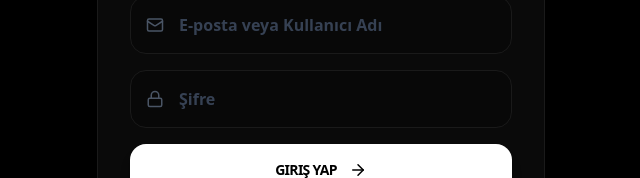
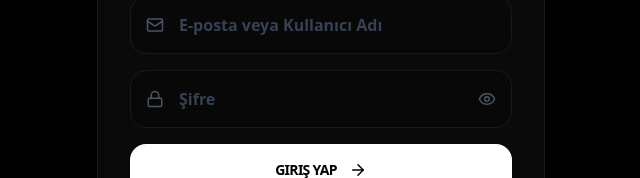
Before and after one commit to Serdarsahinn05/Linkiva, a Next.js app: page /login in a window 1280 px wide. Shown: the part 419-597 px from the top of the page, without its empty margins (319-959 px from the left). Built offline with nearby package versions, Linux system fonts and the light colour scheme.

Commit message:
Linkiva minor fixes

```diff
--- a/app/(auth)/login/page.tsx
+++ b/app/(auth)/login/page.tsx
@@ -4,13 +4,13 @@
 import { signIn } from "next-auth/react";
 import { useRouter, useSearchParams } from "next/navigation";
 import Link from "next/link";
-import { Mail, Lock, Sparkles, ArrowRight, CheckCircle2 } from "lucide-react";
+// Eye ve EyeOff ikonlarını ekledik
+import { Mail, Lock, Sparkles, ArrowRight, CheckCircle2, Eye, EyeOff } from "lucide-react";
 
 function LoginForm() {
     const router = useRouter();
     const searchParams = useSearchParams();
 
-    // URL parametrelerini yakalıyoruz
     const registered = searchParams.get("registered");
     const verified = searchParams.get("verified");
 
@@ -18,6 +18,8 @@
     const [password, setPassword] = useState("");
     const [error, setError] = useState("");
     const [loading, setLoading] = useState(false);
+
+    const [showPassword, setShowPassword] = useState(false);
 
     const handleSubmit = async (e: React.FormEvent) => {
         e.preventDefault();
@@ -31,11 +33,9 @@
         });
 
         if (res?.error) {
-            // lib/auth.ts içinde fırlattığımız "Maili onayla" hatası buraya düşer
             setError(res.error);
             setLoading(false);
         } else {
-            // Giriş başarılıysa dashboard'a git
             window.location.href = "/dashboard";
         }
     };
@@ -54,7 +54,6 @@
                 <p className="text-gray-500 text-center text-sm font-medium mt-2">Tekrar hoş geldin.</p>
             </div>
 
-            {/* DURUM 1: Kayıt oldu ama henüz onaylamadıysa */}
             {registered && !verified && !error && (
                 <div className="bg-blue-500/10 border border-blue-500/20 text-blue-400 text-xs font-bold p-4 rounded-2xl mb-6 text-center animate-in fade-in slide-in-from-top-4 duration-300">
                     Hesabın oluşturuldu! 🚀 <br />
@@ -62,7 +61,6 @@
                 </div>
             )}
 
-            {/* DURUM 2: Mailini başarıyla doğrulayıp geldiyse */}
             {verified && (
                 <div className="bg-emerald-500/10 border border-emerald-500/20 text-emerald-500 text-xs font-bold p-4 rounded-2xl mb-6 flex flex-col items-center gap-2 text-center animate-in zoom-in duration-300">
                     <CheckCircle2 size={20} />
@@ -70,14 +68,12 @@
                 </div>
             )}
 
-            {/* DURUM 3: Hata varsa (Yanlış şifre VEYA Doğrulanmamış mail) */}
             {error && (
                 <div className="bg-red-500/10 border border-red-500/20 text-red-500 text-xs font-bold p-4 rounded-2xl mb-6 text-center animate-shake">
                     {error}
                 </div>
             )}
 
-            {/* GOOGLE İLE GİRİŞ */}
             <button
                 onClick={handleGoogleLogin}
                 className="w-full flex items-center justify-center gap-3 bg-[#111] text-white border border-[#333] p-4 rounded-2xl font-black text-sm hover:bg-white hover:text-black transition-all active:scale-[0.98] mb-6 uppercase tracking-tighter"
@@ -116,14 +112,24 @@
                     <div className="absolute left-4 top-1/2 -translate-y-1/2 text-gray-600 group-focus-within:text-white transition-colors">
                         <Lock size={18} />
                     </div>
+                    {/* Input tipini dinamik yaptık */}
                     <input
-                        type="password"
+                        type={showPassword ? "text" : "password"}
                         placeholder="Şifre"
                         required
-                        className="w-full bg-[#080808] border border-[#1A1A1A] rounded-2xl pl-12 pr-4 py-4 text-white outline-none focus:border-white transition-all font-bold placeholder:text-gray-700"
+                        className="w-full bg-[#080808] border border-[#1A1A1A] rounded-2xl pl-12 pr-12 py-4 text-white outline-none focus:border-white transition-all font-bold placeholder:text-gray-700"
                         value={password}
                         onChange={(e) => setPassword(e.target.value)}
                     />
+                    {/* Göz İkonu Butonu */}
+                    <button
+                        type="button"
+                        onClick={() => setShowPassword(!showPassword)}
+                        className="absolute right-4 top-1/2 -translate-y-1/2 text-gray-600 hover:text-white transition-colors"
+                        tabIndex={-1}
+                    >
+                        {showPassword ? <EyeOff size={18} /> : <Eye size={18} />}
+                    </button>
                 </div>
 
                 <button
--- a/app/(auth)/register/page.tsx
+++ b/app/(auth)/register/page.tsx
@@ -1,15 +1,15 @@
 "use client";
 
-import { useState, useEffect, Suspense } from "react";
+import { useState, Suspense } from "react";
 import { useRouter, useSearchParams } from "next/navigation";
 import Link from "next/link";
-import { User, Mail, Lock, Sparkles, ArrowRight } from "lucide-react";
+// Eye ve EyeOff ikonlarını ekledik
+import { User, Mail, Lock, Sparkles, ArrowRight, Eye, EyeOff } from "lucide-react";
 
 function RegisterForm() {
     const router = useRouter();
     const searchParams = useSearchParams();
 
-    // URL'den gelen ismi sadece İLK AÇILIŞTA alıyoruz.
     const initialUsername = searchParams.get("username") || "";
 
     const [formData, setFormData] = useState({
@@ -20,7 +20,8 @@
     const [error, setError] = useState("");
     const [loading, setLoading] = useState(false);
 
-
+    // Şifre görünürlüğü için state
+    const [showPassword, setShowPassword] = useState(false);
 
     const handleSubmit = async (e: React.FormEvent) => {
         e.preventDefault();
@@ -34,15 +35,12 @@
                 body: JSON.stringify(formData),
             });
 
-            // 1. ÖNCE METİN OLARAK OKU (Sunucu HTML veya düz yazı atarsa patlamayalım)
             const textContent = await res.text();
 
             let data;
             try {
-                // 2. JSON'A ÇEVİRMEYİ DENE
                 data = JSON.parse(textContent);
             } catch (err) {
-                // JSON değilse backend patlamıştır, o ham hatayı ekrana bas
                 throw new Error(textContent || "Sunucudan anlamsız bir yanıt geldi.");
             }
 
@@ -50,10 +48,8 @@
                 throw new Error(data.message || "Bir şeyler ters gitti");
             }
 
-            // Kayıt başarılı!
             router.push("/login?registered=true");
         } catch (err: any) {
-            // Ekranda JSON hatası yerine gerçek hatayı gösterecek
             setError(err.message.replace("Error: ", ""));
         } finally {
             setLoading(false);
@@ -113,13 +109,22 @@
                         <Lock size={18} />
                     </div>
                     <input
-                        type="password"
+                        type={showPassword ? "text" : "password"} // Dinamik tip
                         placeholder="Şifre"
                         required
-                        className="w-full bg-[#080808] border border-[#1A1A1A] rounded-2xl pl-12 pr-4 py-4 text-white outline-none focus:border-white transition-all font-bold placeholder:text-gray-700"
+                        className="w-full bg-[#080808] border border-[#1A1A1A] rounded-2xl pl-12 pr-12 py-4 text-white outline-none focus:border-white transition-all font-bold placeholder:text-gray-700"
                         value={formData.password}
                         onChange={(e) => setFormData({ ...formData, password: e.target.value })}
                     />
+                    {/* Göz İkonu Butonu */}
+                    <button
+                        type="button"
+                        onClick={() => setShowPassword(!showPassword)}
+                        className="absolute right-4 top-1/2 -translate-y-1/2 text-gray-600 hover:text-white transition-colors"
+                        tabIndex={-1}
+                    >
+                        {showPassword ? <EyeOff size={18} /> : <Eye size={18} />}
+                    </button>
                 </div>
 
                 <button
@@ -138,7 +143,6 @@
     );
 }
 
-
 export default function RegisterPage() {
     return (
         <div className="flex min-h-screen items-center justify-center bg-black px-6 py-12">
```
